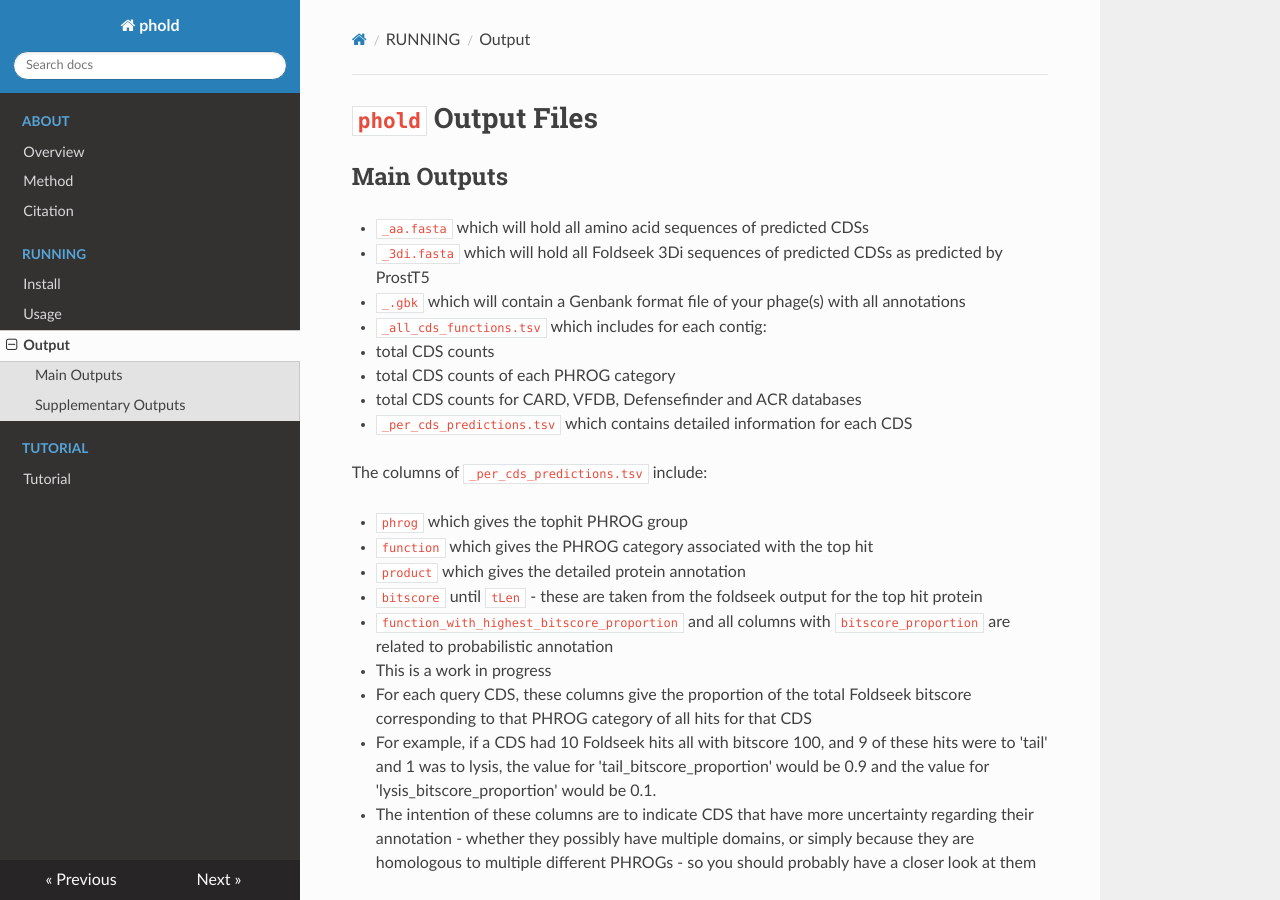
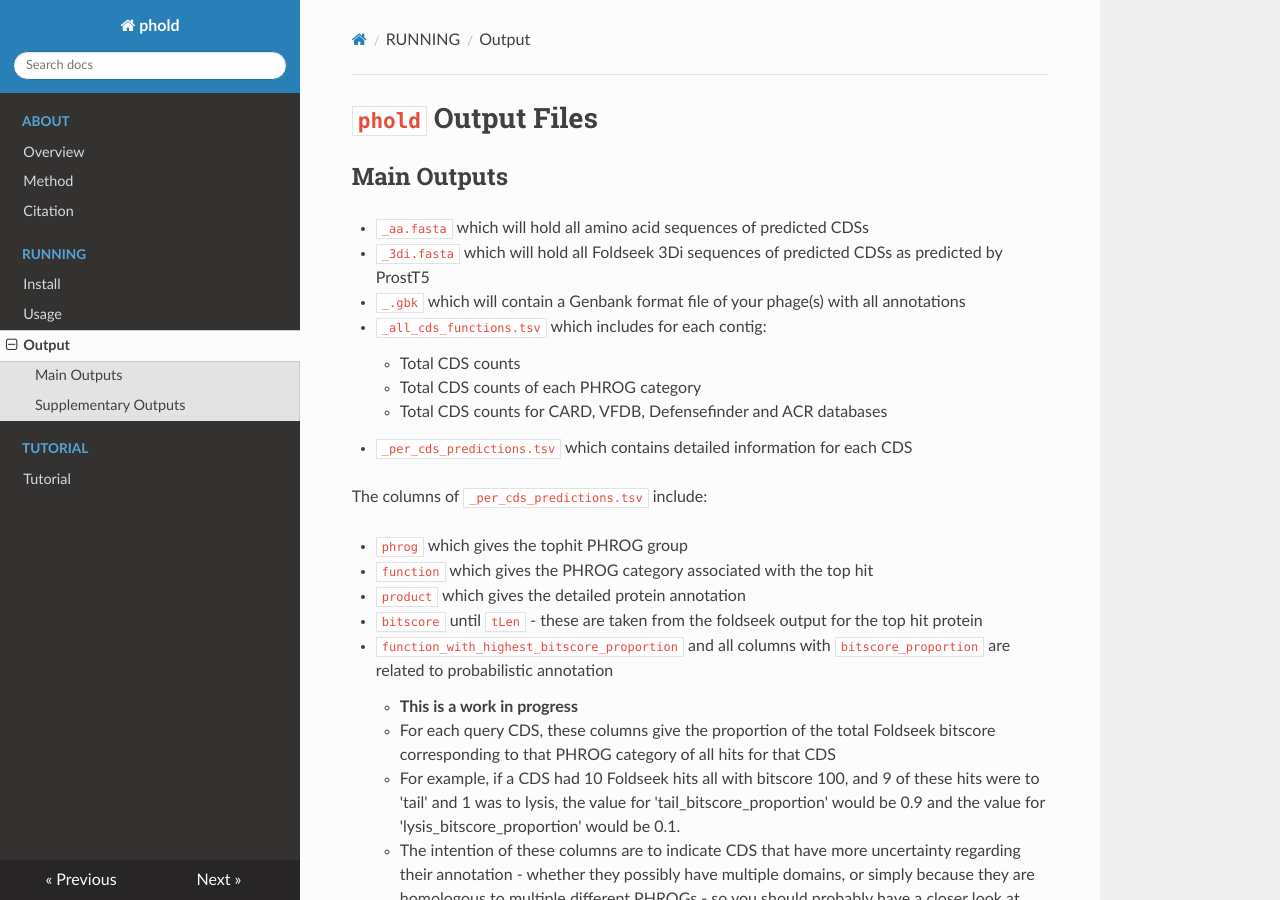
Before and after one commit to gbouras13/phold, an MkDocs documentation site: the page built from docs/output.md, in a window 1280 px wide and 900 px high. Built offline with MkDocs 1.6.1, drawn with Linux system fonts in a browser that asks for light colours; nearby versions of some CDN libraries.

Commit message:
fix more docs bugs

```diff
--- a/docs/output.md
+++ b/docs/output.md
@@ -6,9 +6,9 @@
 * `_3di.fasta` which will hold all Foldseek 3Di sequences of predicted CDSs as predicted by ProstT5
 * `_.gbk` which will contain a Genbank format file of your phage(s) with all annotations
 * `_all_cds_functions.tsv` which includes for each contig:
-  *  total CDS counts
-  *  total CDS counts of each PHROG category
-  *  total CDS counts for CARD, VFDB, Defensefinder and ACR databases
+    * Total CDS counts
+    * Total CDS counts of each PHROG category
+    * Total CDS counts for CARD, VFDB, Defensefinder and ACR databases
 *  `_per_cds_predictions.tsv` which contains detailed information for each CDS
 
 The columns of `_per_cds_predictions.tsv` include:
@@ -18,18 +18,18 @@
 *  `product` which gives the detailed protein annotation
 *  `bitscore` until `tLen` - these are taken from the foldseek output for the top hit protein
 *  `function_with_highest_bitscore_proportion`  and all columns with `bitscore_proportion` are related to probabilistic annotation
-   -  This is a work in progress
-   -  For each query CDS, these columns give the proportion of the total Foldseek bitscore corresponding to that PHROG category of all hits for that CDS
-   -  For example, if a CDS had 10 Foldseek hits all with bitscore 100, and 9 of these hits were to 'tail' and 1 was to lysis, the value for 'tail_bitscore_proportion' would be 0.9 and the value for 'lysis_bitscore_proportion' would be 0.1.
-   -  The intention of these columns are to indicate CDS that have more uncertainty regarding their annotation - whether they possibly have multiple domains, or simply because they are homologous to multiple different PHROGs - so you should probably have a closer look at them
+    * **This is a work in progress**
+    * For each query CDS, these columns give the proportion of the total Foldseek bitscore corresponding to that PHROG category of all hits for that CDS
+    * For example, if a CDS had 10 Foldseek hits all with bitscore 100, and 9 of these hits were to 'tail' and 1 was to lysis, the value for 'tail_bitscore_proportion' would be 0.9 and the value for 'lysis_bitscore_proportion' would be 0.1.
+    * The intention of these columns are to indicate CDS that have more uncertainty regarding their annotation - whether they possibly have multiple domains, or simply because they are homologous to multiple different PHROGs - so you should probably have a closer look at them
 
 
 ## Supplementary Outputs
 
 * `sub_db_tophits` which contains:
-  - `acr_cds_predictions.tsv` - contains all CDS with top hit to the [Anti-CRISPR database](https://bcb.unl.edu/AcrDB/)
-  - `defensefinder_cds_predictions.tsv` - contains all CDS with top hit to the [Defensefinder database](https://defensefinder.mdmlab.fr)
-  - `card_cds_predictions.tsv` - contains all CDS with top hits to the [CARD AMR database](https://card.mcmaster.ca)
-  - `vfdb_cds_predictions.tsv` - contains all CDS with top hits to the [VFDB database](vfdb_cds_predictions.tsv)
+    * `acr_cds_predictions.tsv` - contains all CDS with top hit to the [Anti-CRISPR database](https://bcb.unl.edu/AcrDB/)
+    * `defensefinder_cds_predictions.tsv` - contains all CDS with top hit to the [Defensefinder database](https://defensefinder.mdmlab.fr)
+    * `card_cds_predictions.tsv` - contains all CDS with top hits to the [CARD AMR database](https://card.mcmaster.ca)
+    * `vfdb_cds_predictions.tsv` - contains all CDS with top hits to the [VFDB database](vfdb_cds_predictions.tsv)
 *  `_prostT5_3di_mean_probabilities.csv` - contains the mean ProstT5 probability score for each CDS. These are equivalent to the probability of how similar the overall ProstT5 3Di sequence is predicted to be compared to its Alphafold2 baseline
 *  `_prostT5_3di_all_probabilities.json` - contains the ProstT5 probabilities for each residue for each CDS, in the json format
```
Also changed, not shown: docs/run.md (+1 -1 lines).
